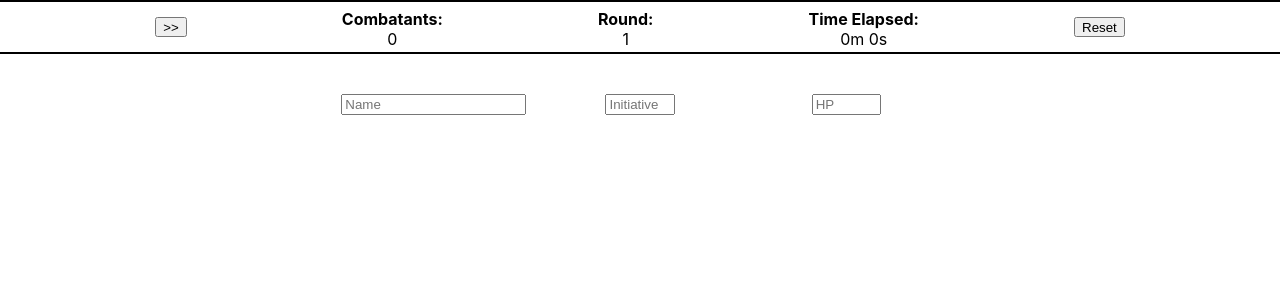
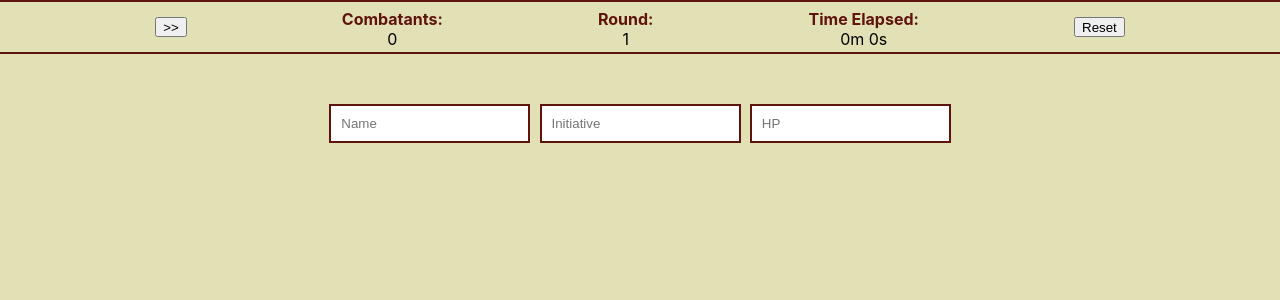
Before and after one commit to Paul-Ladyman/dnd-battle-tracker, a React (Create React App) app: page / in a window 1280 px wide. Shown: the top 300 px of the page. Built offline with nearby package versions, Linux system fonts and the light colour scheme.

Commit message:
CSS tweaks

```diff
--- a/src/App.css
+++ b/src/App.css
@@ -15,6 +15,10 @@
   flex-flow: column;
 }
 
+body {
+  background-color: #e1e1b5;
+}
+
 .App {
   display: flex;
   align-items: center;
@@ -24,7 +28,7 @@
 .battle-toolbar {
   display: flex;
   justify-content: space-evenly;
-  border: 2px solid black;
+  border: 2px solid #5f130d;
   height: 40px;
   width: 100%;
   padding: 5px;
@@ -42,10 +46,12 @@
   align-items: center;
   flex-flow: column;
   font-weight: bold;
+  color: #5f130d;
 }
 
 .battle-toolbar--stat-value {
   font-weight: normal;
+  color: black;
 }
 
 .create-creature-form {
@@ -57,8 +63,11 @@
   justify-content: center;
 }
 
-.create-creature-form--input__numeric {
-  width: 33%;
+.create-creature-form--input {
+  border: 2px solid #5f130d;
+  margin: 10px 0 10px 0;
+  padding: 10px;
+  width: 100%;
 }
 
 .creature-list {
@@ -67,13 +76,14 @@
 }
 
 .creature-wrapper {
-  border: 2px solid black;
+  border: 2px solid #5f130d;
   margin: 10px 0 10px 0;
-  padding: 10px
+  padding: 10px;
+  background-color: #daebbe;
 }
 
 .creature-wrapper__active {
-  border: 2px solid red;
+  border: 2px solid #b12000;
 }
 
 .expanded-creature {
@@ -87,6 +97,7 @@
 .expanded-creature--name {
   font-weight: bold;
   margin-bottom: 20px;
+  color: #5f130d;
 }
 
 .expanded-creature-stat {
@@ -95,4 +106,5 @@
 
 .collapsed-creature--name {
   font-weight: bold;
+  color: #5f130d
 }
--- a/src/CreateCreatureForm.js
+++ b/src/CreateCreatureForm.js
@@ -49,10 +49,10 @@ class CreateCreatureForm extends Component {
           <input className="create-creature-form--input" type="text" name="name" placeholder="Name" value={name} onChange={this.handleChange} ref={this.nameInput}/>
         </div>
         <div className="create-creature-form--item">
-          <input className="create-creature-form--input__numeric" type="text" name="initiative" placeholder="Initiative" value={initiative} onChange={this.handleChange}/>
+          <input className="create-creature-form--input" type="text" name="initiative" placeholder="Initiative" value={initiative} onChange={this.handleChange}/>
         </div>
         <div className="create-creature-form--item">
-          <input className="create-creature-form--input__numeric" type="text" name="healthPoints" placeholder="HP" value={healthPoints} onChange={this.handleChange}/>
+          <input className="create-creature-form--input" type="text" name="healthPoints" placeholder="HP" value={healthPoints} onChange={this.handleChange}/>
         </div>
       </form>
     );
```
